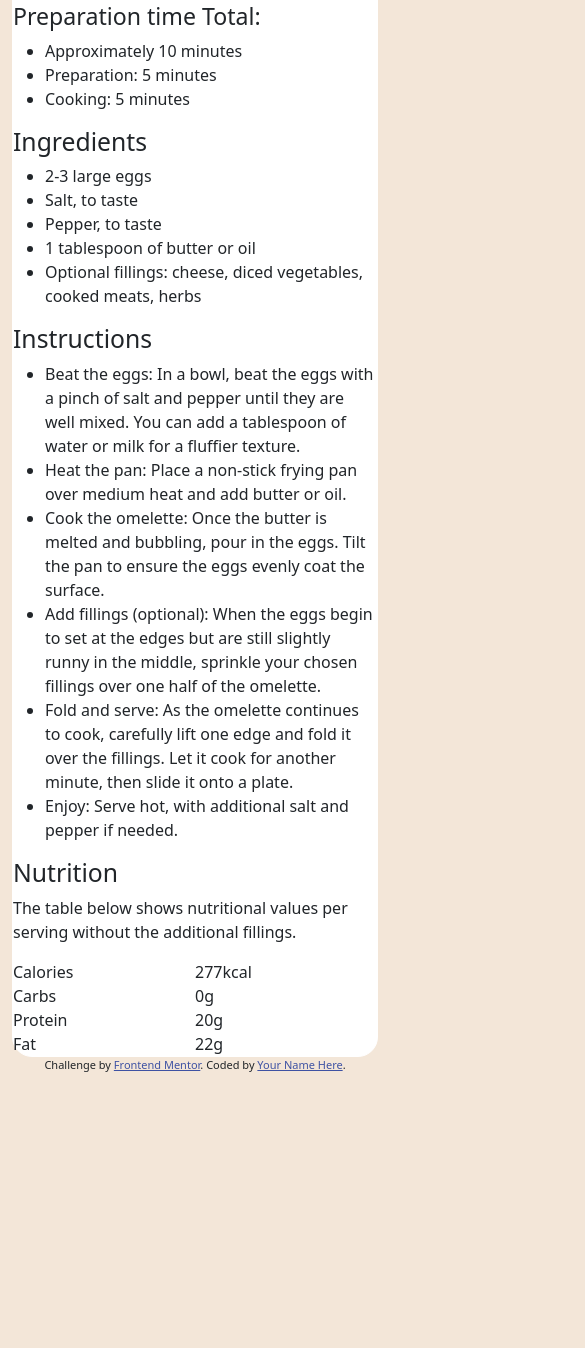
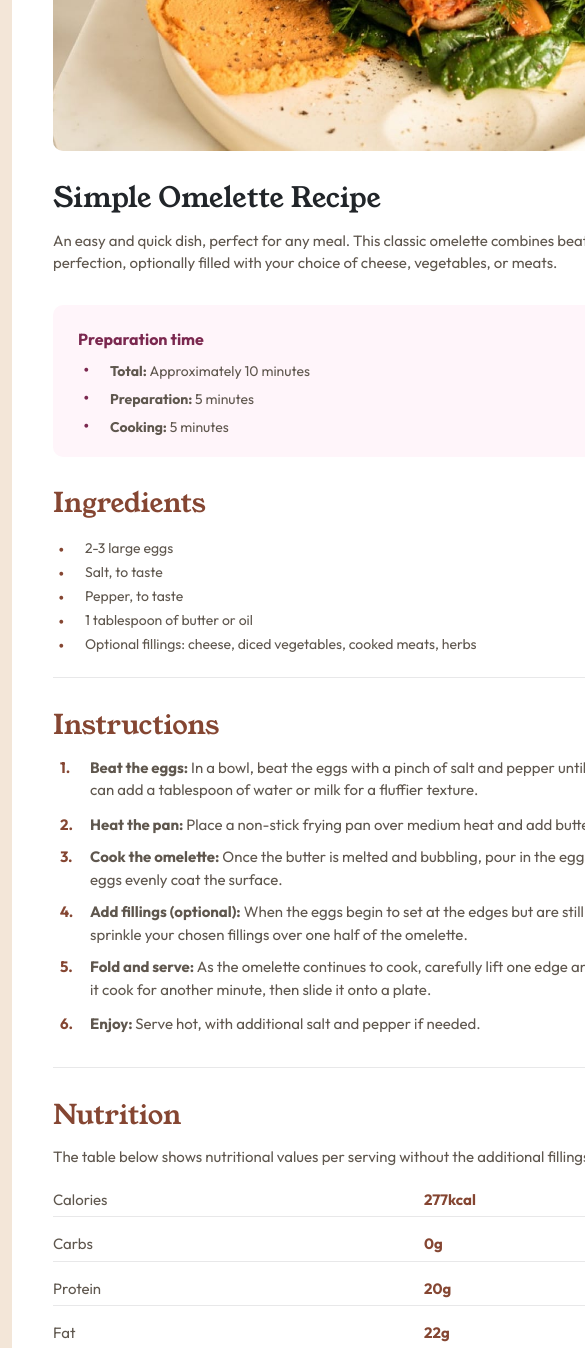
Before and after one commit to KollerJacq/recipe-page-responsive, a plain HTML site: page index.html in a window 390 px wide. Shown: the part 318-1666 px from the top of the page, 585 px wide, since content can reach past the window. Before the commit the page ends 1391 px from the top, so only its background shows below. Drawn offline with nearby package versions, Linux system fonts and the light colour scheme.

Commit message:
added responsiveness

```diff
--- a/index.html
+++ b/index.html
@@ -17,6 +17,12 @@
       href="./assets/images/favicon-32x32.png"
     />
     <link rel="stylesheet" href="style.css" />
+    <link rel="preconnect" href="https://fonts.googleapis.com" />
+    <link rel="preconnect" href="https://fonts.gstatic.com" crossorigin />
+    <link
+      href="https://fonts.googleapis.com/css2?family=Outfit:wght@100;200;300;400;500;600;700;800;900&family=Young+Serif&display=swap"
+      rel="stylesheet"
+    />
     <title>Frontend Mentor | Recipe page</title>
 
     <!-- Feel free to remove these styles or customise in your own stylesheet 👍 -->
@@ -36,79 +42,127 @@
         <img
           src="assets/images/image-omelette.jpeg"
           alt=""
-          class="card-img-top img-fluid"
+          class="card-img-top"
         />
         <h1>Simple Omelette Recipe</h1>
-        <p>
+        <p class="description">
           An easy and quick dish, perfect for any meal. This classic omelette
           combines beaten eggs cooked to perfection, optionally filled with your
           choice of cheese, vegetables, or meats.
         </p>
-        <h3>Preparation time Total:</h3>
+        <div class="preparation">
+          <h3 class="preparation-header">Preparation time</h3>
           <ul>
-          <li>Approximately 10 minutes</li>
-          <li>Preparation: 5 minutes</li>
-          <li>Cooking: 5 minutes</li>
+            <li class="time">
+              <span class="dot">•</span>
+              <strong>Total: </strong>Approximately 10 minutes
+            </li>
+            <li class="time">
+              <span class="dot">•</span><strong>Preparation: </strong>5 minutes
+            </li>
+            <li class="time">
+              <span class="dot">•</span><strong>Cooking:</strong> 5 minutes
+            </li>
           </ul>
-        <h2>Ingredients</h2>
+        </div>
+        <h2 class="ingredient-header">Ingredients</h2>
         <ul>
-          <li>2-3 large eggs</li>
-          <li>Salt, to taste</li>
-          <li>Pepper, to taste</li>
-          <li>1 tablespoon of butter or oil</li>
-          <li>
+          <li class="ingr"><span class="dot-ingr">•</span>2-3 large eggs</li>
+          <li class="ingr"><span class="dot-ingr">•</span>Salt, to taste</li>
+          <li class="ingr"><span class="dot-ingr">•</span>Pepper, to taste</li>
+          <li class="ingr">
+            <span class="dot-ingr">•</span>1 tablespoon of butter or oil
+          </li>
+          <li class="ingr">
+            <span class="dot-ingr">•</span>
             Optional fillings: cheese, diced vegetables, cooked meats, herbs
           </li>
         </ul>
-        <h2>Instructions</h2>
-        <ul>
-          <li>
-            Beat the eggs: In a bowl, beat the eggs with a pinch of salt and
-            pepper until they are well mixed. You can add a tablespoon of water
-            or milk for a fluffier texture.
+        <hr />
+        <h2 class="instruction-header">Instructions</h2>
+        <ul class="instructions">
+          <li class="instruction-list">
+            <span class="number">1.</span>
+            <span class="instr">
+              <strong> Beat the eggs: </strong>In a bowl, beat the eggs with a
+              pinch of salt and pepper until they are well mixed. You can add a
+              tablespoon of water or milk for a fluffier texture.
+            </span>
           </li>
-          <li>
-            Heat the pan: Place a non-stick frying pan over medium heat and add
-            butter or oil.
+          <li class="instruction-list">
+            <span class="number">2.</span
+            ><span class="instr"
+              ><strong> Heat the pan: </strong>Place a non-stick frying pan over
+              medium heat and add butter or oil.</span
+            >
           </li>
-          <li>
-            Cook the omelette: Once the butter is melted and bubbling, pour in
-            the eggs. Tilt the pan to ensure the eggs evenly coat the surface.
+          <li class="instruction-list">
+            <span class="number">3.</span
+            ><span class="instr"
+              ><strong> Cook the omelette:</strong> Once the butter is melted
+              and bubbling, pour in the eggs. Tilt the pan to ensure the eggs
+              evenly coat the surface.</span
+            >
           </li>
-          <li>
-            Add fillings (optional): When the eggs begin to set at the edges but
-            are still slightly runny in the middle, sprinkle your chosen
-            fillings over one half of the omelette.
+          <li class="instruction-list">
+            <span class="number">4.</span
+            ><span class="instr"
+              ><strong> Add fillings (optional):</strong> When the eggs begin to
+              set at the edges but are still slightly runny in the middle,
+              sprinkle your chosen fillings over one half of the omelette.</span
+            >
           </li>
-          <li>
-            Fold and serve: As the omelette continues to cook, carefully lift
-            one edge and fold it over the fillings. Let it cook for another
-            minute, then slide it onto a plate.
+          <li class="instruction-list">
+            <span class="number">5.</span
+            ><span class="instr"
+              ><strong> Fold and serve:</strong> As the omelette continues to
+              cook, carefully lift one edge and fold it over the fillings. Let
+              it cook for another minute, then slide it onto a plate.</span
+            >
           </li>
-          <li>Enjoy: Serve hot, with additional salt and pepper if needed.</li>
+          <li class="instruction-list">
+            <span class="number">6.</span
+            ><span class="instr"
+              ><strong> Enjoy: </strong>Serve hot, with additional salt and
+              pepper if needed.</span
+            >
+          </li>
         </ul>
-        <h2>Nutrition</h2>
-        <p>
+        <hr />
+        <h2 class="nutrition-header">Nutrition</h2>
+        <p class="nutrition-paragraph">
           The table below shows nutritional values per serving without the
           additional fillings.
         </p>
-        <div class="wrapper">
+        <ul class="nutrition">
+          <li class="row">
             <div class="col">Calories</div>
-          <div class="col">277kcal</div>
+            <div class="col nutri">277kcal</div>
+          </li>
+          <hr />
+          <li class="row">
             <div class="col">Carbs</div>
-          <div class="col">0g</div>
+            <div class="col nutri">0g</div>
+          </li>
+          <hr />
+          <li class="row">
             <div class="col">Protein</div>
-          <div class="col">20g</div>
+            <div class="col nutri">20g</div>
+          </li>
+          <hr />
+          <li class="row">
             <div class="col">Fat</div>
-          <div class="col">22g</div>
+            <div class="col nutri">22g</div>
+          </li>
+        </ul>
       </div>
     </div>
-    </div>
+    <!--
     <div class="attribution">
       Challenge by
       <a href="https://www.frontendmentor.io?ref=challenge" target="_blank"
         >Frontend Mentor</a
-      >. Coded by <a href="#">Your Name Here</a>.
-    </div>
+      >. Coded by <a href="#">Jacqueline Koller</a>.
+    </div>-->
   </body>
 </html>
--- a/style.css
+++ b/style.css
@@ -1,15 +1,140 @@
 body {
   background-color: hsl(30, 54%, 90%);
+  font-family: "Outfit", sans-serif;
 }
-
-.wrapper {
-  display: grid;
-  grid-template-columns: 1fr 1fr;
+h1,
+h2 {
+  font-family: "Young Serif", serif;
+}
+h2,
+h3 {
+  font-size: 27px;
+}
+h1 {
+  margin: 30px 0 15px;
+}
+h2 {
+  color: hsl(14, 45%, 36%);
+  margin-bottom: 18px;
+}
+h3 {
+  color: hsl(332, 51%, 32%);
+}
+div,
+li,
+.nutrition-paragraph,
+.description {
+  color: hsl(30, 10%, 34%);
+}
+hr {
+  opacity: 0.1;
+  margin-top: 5px;
 }
 .card {
   border-radius: 20px;
   border-color: #fff;
+  padding: 40px;
+  width: 800px;
+  margin: 100px auto;
 }
 .card-img-top {
-  border-radius: 20px;
+  border-radius: 10px;
 }
+.description {
+  font-size: 15px;
+  margin-bottom: 30px;
+}
+.dot {
+  font-size: 20px;
+  color: hsl(332, 51%, 32%);
+  display: flex;
+  position: absolute;
+  left: 70px;
+  margin-top: -7px;
+}
+.dot-ingr {
+  color: hsl(14, 45%, 36%);
+  font-size: 20px;
+  display: flex;
+  position: absolute;
+  left: 45px;
+  margin-top: -4px;
+  margin-right: 10px;
+}
+.ingr {
+  list-style: none;
+  line-height: 1.7;
+  font-size: 14px;
+}
+.instr {
+  display: block;
+  margin-left: 30px;
+}
+.instructions {
+  list-style: none;
+  padding: 0;
+}
+.instruction-list {
+  display: inline-block;
+  margin-bottom: 10px;
+  margin-left: 7px;
+  line-height: 1.5;
+  font-size: 15px;
+}
+.instruction-header,
+.nutrition-header {
+  margin-top: 15px;
+  margin-bottom: 15px;
+}
+.number {
+  color: hsl(14, 45%, 36%);
+  font-weight: bold;
+  display: flex;
+  position: absolute;
+}
+.nutri {
+  color: hsl(14, 45%, 36%);
+  font-weight: bold;
+}
+.nutrition {
+  font-size: 15px;
+  padding: 0;
+}
+.nutrition-paragraph {
+  font-size: 15px;
+  margin-bottom: 20px;
+}
+.preparation {
+  background-color: hsl(330, 100%, 98%);
+  border-radius: 10px;
+  padding: 25px 25px 0;
+  margin-bottom: 30px;
+}
+.preparation-header {
+  font-size: 16px;
+  font-weight: bold;
+}
+.time {
+  font-size: 14px;
+  line-height: 2;
+  list-style: none;
+}
+@media (max-width: 375px) {
+  .container {
+    padding: 0;
+  }
+  .card {
+    padding: 0 40px;
+    border: none;
+    margin: 0 auto;
+    border-radius: 0;
+    width: 100%;
+  }
+  .card-img-top {
+    margin-top: 0;
+    border-radius: 0;
+    width: 400px;
+    position: inherit;
+    right: 40px;
+  }
+}
```
Lines whose indentation alone changed are shown as unchanged.
